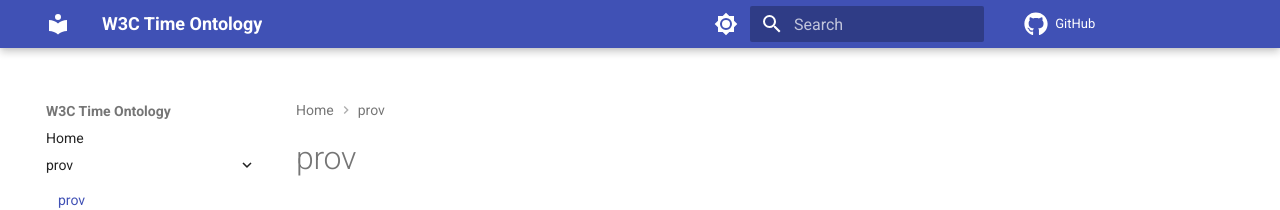
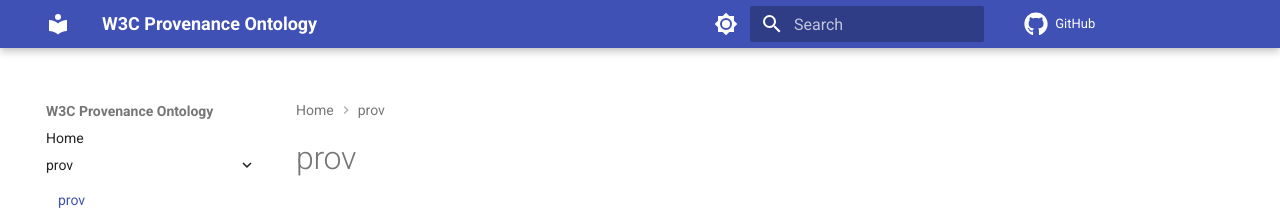
Before and after one commit to k-vaughn/ontology-import-prov, an MkDocs documentation site: the page built from docs/prov.md, in a window 1280 px wide. Shown: the top 210 px of the page. Built offline with MkDocs 1.6.1 and Material for MkDocs 9.7.7, drawn with Linux system fonts in a browser that asks for light colours; comment, search, counter and statistics services are not loaded; the version menu is left out.

Commit message:
Update website name

```diff
--- a/mkdocs.yml
+++ b/mkdocs.yml
@@ -1,6 +1,6 @@
-site_name: W3C Time Ontology
-site_description: The W3C time ontology converted into a website
-repo_url: https://github.com/ISO-TC204/ontology-import-time
+site_name: W3C Provenance Ontology
+site_description: The W3C provenance ontology converted into a website
+repo_url: https://github.com/ISO-TC204/ontology-import-prov
 nav:
 - Home: index.md
 - prov:
@@ -55,7 +55,7 @@
   - Start: Start.md
   - Submit: Submit.md
   - Usage: Usage.md
-site_url: https://isotc204.org/ontology-import-time
+site_url: https://isotc204.org/ontology-import-prov
 copyright: <p xmlns:cc="http://creativecommons.org/ns#" xmlns:dct="http://purl.org/dc/terms/">
   <a href="https://creativecommons.org/licenses/by/4.0/?ref=chooser-v1" target="_blank"
   rel="license noopener noreferrer" style="display:inline-block;">CC BY 4.0<img style="height:22px!important;margin-left:3px;vertical-align:text-bottom;"
```
